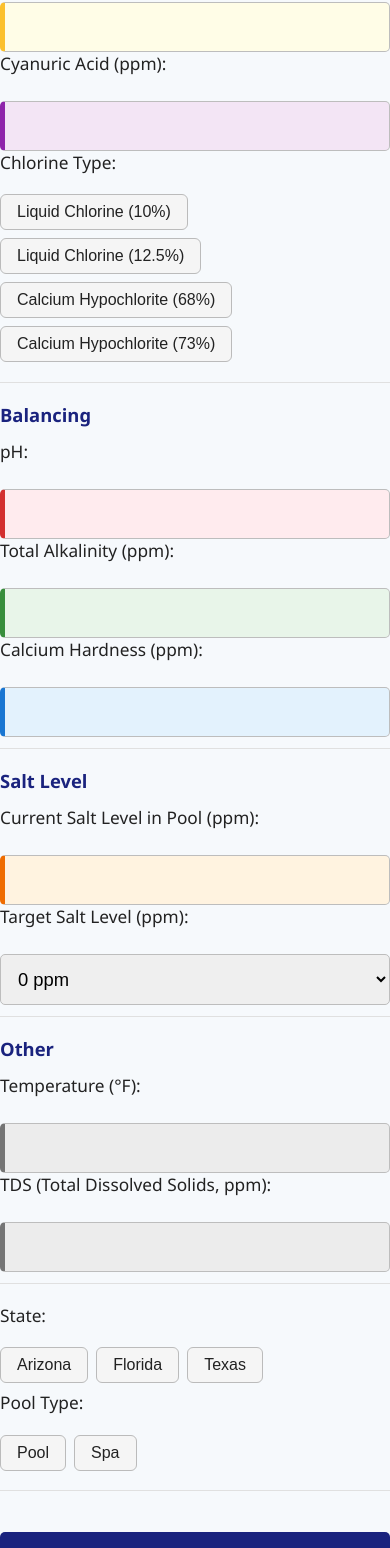
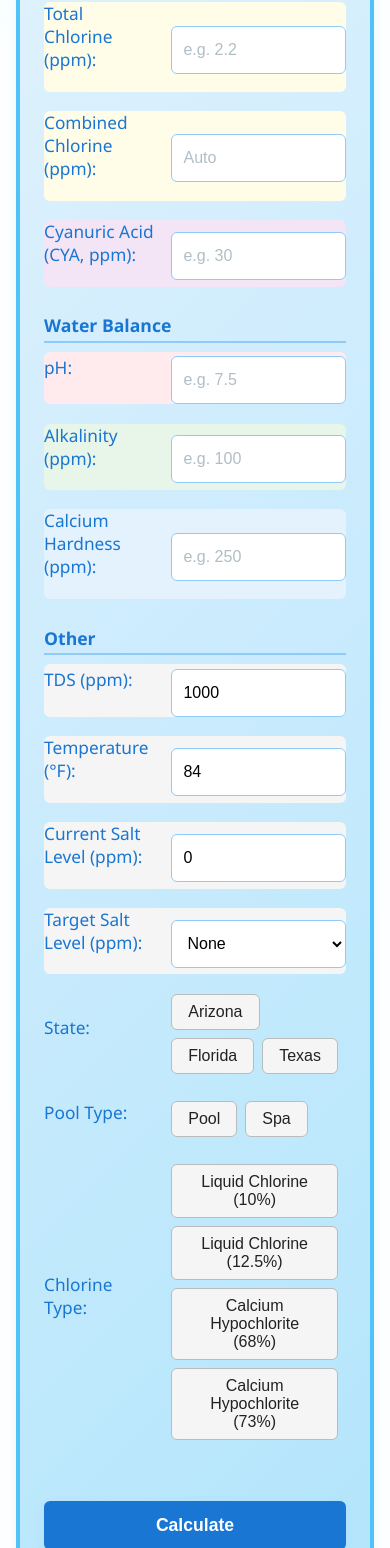
Before and after one commit to nirvverve/aps-commercial-calculator, a plain HTML site: page index.html in a window 390 px wide. Shown: the part 452-2000 px from the top of the page. Drawn offline with Linux system fonts and the light colour scheme.

Commit message:
ui improvement

```diff
--- a/index.html
+++ b/index.html
@@ -3,109 +3,204 @@
 <head>
   <meta charset="UTF-8">
   <title>APS Commercial Pool Calculator</title>
-  <link rel="stylesheet" href="./styles.css">
+  <meta name="viewport" content="width=device-width, initial-scale=1.0">
+  <link rel="stylesheet" href="styles.css">
+  <style>
+    body {
+      background: linear-gradient(135deg, #b3e0ff 0%, #e0f7fa 100%);
+      font-family: 'Segoe UI', Arial, sans-serif;
+      margin: 0;
+      padding: 0;
+    }
+    .container {
+      max-width: 800px;
+      margin: 2em auto;
+      background: rgba(255,255,255,0.95);
+      border-radius: 16px;
+      box-shadow: 0 4px 24px rgba(0,0,0,0.08);
+      padding: 2em 2.5em 2em 2.5em;
+    }
+    .logo {
+      display: block;
+      margin: 0 auto 1.5em auto;
+      max-width: 220px;
+    }
+    h1 {
+      text-align: center;
+      color: #1976d2;
+      margin-bottom: 0.5em;
+      letter-spacing: 1px;
+    }
+    form.pool-form {
+      background: linear-gradient(135deg, #e3f2fd 0%, #b3e5fc 100%);
+      border-radius: 12px;
+      padding: 2em 1.5em 1.5em 1.5em;
+      box-shadow: 0 2px 8px rgba(33,150,243,0.08);
+      margin-bottom: 2em;
+    }
+    .form-category {
+      font-size: 1.1em;
+      font-weight: bold;
+      color: #1976d2;
+      margin: 1.5em 0 0.5em 0;
+      border-bottom: 2px solid #90caf9;
+      padding-bottom: 0.2em;
+    }
+    .form-row {
+      display: flex;
+      align-items: center;
+      margin-bottom: 1.2em;
+      border-radius: 6px;
+    }
+    .form-row label {
+      flex: 0 0 180px;
+      font-weight: 500;
+      color: #1976d2;
+      margin-right: 1em;
+    }
+    .form-row input, .form-row select {
+      flex: 1;
+      padding: 0.5em 0.7em;
+      border: 1px solid #90caf9;
+      border-radius: 6px;
+      font-size: 1em;
+      background: #fff;
+    }
+    .form-row input[type="number"]::-webkit-input-placeholder {
+      color: #b0bec5;
+    }
+    .form-row input[type="number"]::-moz-placeholder {
+      color: #b0bec5;
+    }
+    .form-row input[type="number"]:-ms-input-placeholder {
+      color: #b0bec5;
+    }
+    .form-row input[type="number"]::placeholder {
+      color: #b0bec5;
+    }
+    .form-actions {
+      text-align: center;
+      margin-top: 2em;
+    }
+    .form-actions button {
+      background: #1976d2;
+      color: #fff;
+      border: none;
+      border-radius: 6px;
+      padding: 0.8em 2.2em;
+      font-size: 1.1em;
+      font-weight: 600;
+      cursor: pointer;
+      box-shadow: 0 2px 8px rgba(33,150,243,0.08);
+      transition: background 0.2s;
+    }
+    .form-actions button:hover {
+      background: #1565c0;
+    }
+    /* Pool-like border */
+    .pool-border {
+      border: 4px solid #4fc3f7;
+      border-radius: 24px;
+      box-shadow: 0 0 24px #81d4fa55;
+      padding: 1.5em;
+      margin-bottom: 2em;
+    }
+    /* Color coding for test parameters */
+    .chlorine-yellow { background: #fffde7; }
+    .cya-purple { background: #f3e5f5; }
+    .ph-red { background: #ffebee; }
+    .alk-green { background: #e8f5e9; }
+    .calcium-blue { background: #e3f2fd; }
+    .other-gray { background: #f5f5f5; }
+    @media (max-width: 600px) {
+      .container { padding: 1em; }
+      .form-row label { flex: 0 0 110px; }
+    }
+  </style>
 </head>
 <body>
+  <div class="container">
+    <img src="logo.png" alt="APS Commercial Pool Calculator Logo" class="logo">
     <h1>APS Commercial Pool Calculator</h1>
-  <form id="poolForm">
-    <!-- Pool Capacity -->
-    <div class="section section-capacity">
-      <label for="poolCapacity">Pool Capacity (Gallons):</label>
-      <input type="number" id="poolCapacity" name="poolCapacity" min="0" required>
+    <form id="poolForm" class="pool-form pool-border" autocomplete="off">
+      <div class="form-row">
+        <label for="poolCapacity">Pool Volume (gallons):</label>
+        <input type="number" id="poolCapacity" name="poolCapacity" min="1000" max="1000000" required placeholder="e.g. 150000">
       </div>
 
-    <!-- Section 1: Chlorine -->
-    <div class="section section-chlorine">
-      <h2>Chlorine</h2>
-      <div class="field field-fac">
+      <div class="form-category">Disinfection</div>
+      <div class="form-row chlorine-yellow">
         <label for="freeChlorine">Free Chlorine (ppm):</label>
-        <input type="number" id="freeChlorine" name="freeChlorine" min="0" step="0.1" required>
+        <input type="number" id="freeChlorine" name="freeChlorine" step="0.1" min="0" required placeholder="e.g. 2.0">
       </div>
-      <div class="field field-fac">
+      <div class="form-row chlorine-yellow">
         <label for="totalChlorine">Total Chlorine (ppm):</label>
-        <input type="number" id="totalChlorine" name="totalChlorine" min="0" step="0.1" required>
+        <input type="number" id="totalChlorine" name="totalChlorine" step="0.1" min="0" required placeholder="e.g. 2.2">
       </div>
-      <div class="field field-fac">
+      <div class="form-row chlorine-yellow">
         <label for="combinedChlorine">Combined Chlorine (ppm):</label>
-        <input type="number" id="combinedChlorine" name="combinedChlorine" readonly>
+        <input type="number" id="combinedChlorine" name="combinedChlorine" step="0.01" min="0" readonly placeholder="Auto">
       </div>
-      <div class="field field-cya">
-        <label for="cya">Cyanuric Acid (ppm):</label>
-        <input type="number" id="cya" name="cya" min="0" step="1" required>
-      </div>
-      <div class="field field-fac">
-        <label>Chlorine Type:</label>
-        <div id="chlorineTypeOptions" class="chlorine-type-options">
-          <!-- Chlorine type buttons will be populated by JS -->
-        </div>
-      </div>
+      <div class="form-row cya-purple">
+        <label for="cya">Cyanuric Acid (CYA, ppm):</label>
+        <input type="number" id="cya" name="cya" min="0" max="200" required placeholder="e.g. 30">
       </div>
 
-    <!-- Section 2: Balancing -->
-    <div class="section section-balancing">
-      <h2>Balancing</h2>
-      <div class="field field-ph">
+      <div class="form-category">Water Balance</div>
+      <div class="form-row ph-red">
         <label for="ph">pH:</label>
-        <input type="number" id="ph" name="ph" min="6.5" max="8.5" step="0.1" required>
+        <input type="number" id="ph" name="ph" step="0.01" min="6.8" max="8.2" required placeholder="e.g. 7.5">
       </div>
-      <div class="field field-alk">
-        <label for="alkalinity">Total Alkalinity (ppm):</label>
-        <input type="number" id="alkalinity" name="alkalinity" min="0" step="1" max="400" required>
+      <div class="form-row alk-green">
+        <label for="alkalinity">Alkalinity (ppm):</label>
+        <input type="number" id="alkalinity" name="alkalinity" min="0" max="500" required placeholder="e.g. 100">
       </div>
-      <div class="field field-ch">
+      <div class="form-row calcium-blue">
         <label for="calcium">Calcium Hardness (ppm):</label>
-        <input type="number" id="calcium" name="calcium" min="0" step="1" max="1000" required>
-      </div>
+        <input type="number" id="calcium" name="calcium" min="0" max="1000" required placeholder="e.g. 250">
       </div>
 
-    <!-- Section 3: Salt Level -->
-    <div class="section section-salt">
-      <h2>Salt Level</h2>
-      <div class="field field-salt">
-        <label for="saltLevel">Current Salt Level in Pool (ppm):</label>
-        <input type="number" id="saltLevel" name="saltLevel" min="0" max="6000" step="1">
+      <div class="form-category">Other</div>
+      <div class="form-row other-gray">
+        <label for="tds">TDS (ppm):</label>
+        <input type="number" id="tds" name="tds" min="0" max="10000" value="1000" required placeholder="Default: 1000">
       </div>
-      <div class="field field-salt">
+      <div class="form-row other-gray">
+        <label for="temperature">Temperature (°F):</label>
+        <input type="number" id="temperature" name="temperature" min="32" max="110" value="84" required placeholder="Default: 84">
+      </div>
+      <div class="form-row other-gray">
+        <label for="saltLevel">Current Salt Level (ppm):</label>
+        <input type="number" id="saltLevel" name="saltLevel" min="0" max="6000" value="0" required placeholder="Default: 0">
+      </div>
+      <div class="form-row other-gray">
         <label for="targetSaltLevel">Target Salt Level (ppm):</label>
         <select id="targetSaltLevel" name="targetSaltLevel">
-          <option value="0">0 ppm</option>
-          <option value="2800">2,800 ppm</option>
-          <option value="3200">3,200 ppm</option>
-          <option value="3400">3,400 ppm</option>
-          <option value="3600">3,600 ppm</option>
-          <option value="4000">4,000 ppm</option>
-          <option value="4500">4,500 ppm</option>
-          <option value="5000">5,000 ppm</option>
+          <option value="0">None</option>
+          <option value="3000">3000</option>
+          <option value="3500">3500</option>
+          <option value="4000">4000</option>
         </select>
       </div>
+
+      <div class="form-row">
+        <label>State:</label>
+        <div id="stateOptions"></div>
       </div>
-
-    <!-- Section 4: Other -->
-    <div class="section section-other">
-      <h2>Other</h2>
-      <div class="field field-temp">
-        <label for="temperature">Temperature (°F):</label>
-        <input type="number" id="temperature" name="temperature" min="50" max="110" step="0.1">
+      <div class="form-row">
+        <label>Pool Type:</label>
+        <div id="poolTypeOptions"></div>
       </div>
-      <div class="field field-tds">
-        <label for="tds">TDS (Total Dissolved Solids, ppm):</label>
-        <input type="number" id="tds" name="tds" min="0" max="10000" step="1">
+      <div class="form-row">
+        <label>Chlorine Type:</label>
+        <div id="chlorineTypeOptions"></div>
       </div>
+      <div class="form-actions">
+        <button type="submit">Calculate</button>
       </div>
-
-    <!-- State, Pool Type, and other selectors -->
-    <div class="section section-meta">
-      <label>State:</label>
-  <div id="stateOptions" class="state-type-options"></div>
-      <label>Pool Type:</label>
-  <div id="poolTypeOptions" class="pool-type-options"></div>
+    </form>
+    <div id="results"></div>
   </div>
-    </div>
-    <button type="submit">Calculate</button>
-  </form>
-
-  <div id="results"></div>
-
-  <script type="module" src="./script.js"></script>
+  <script src="script.js" type="module"></script>
 </body>
 </html>
```
Also changed, not shown: WaterBalanceUtils.js (+27 -20 lines). Lines whose indentation alone changed are shown as unchanged.
